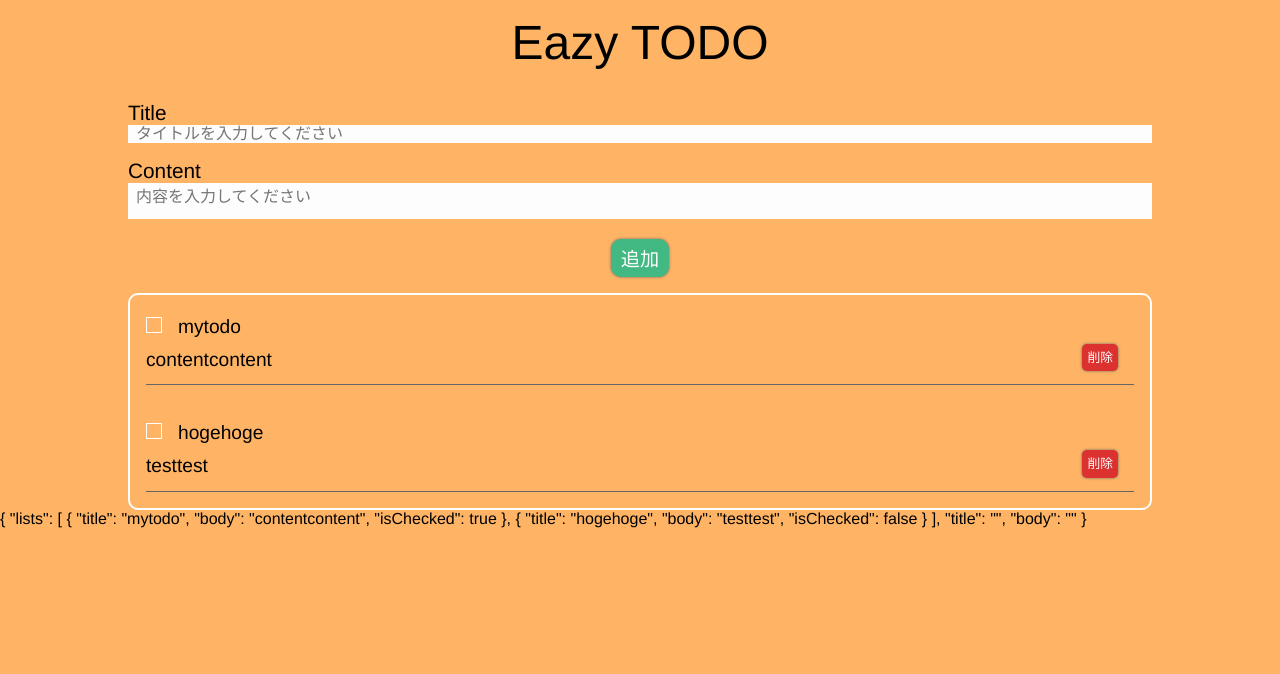
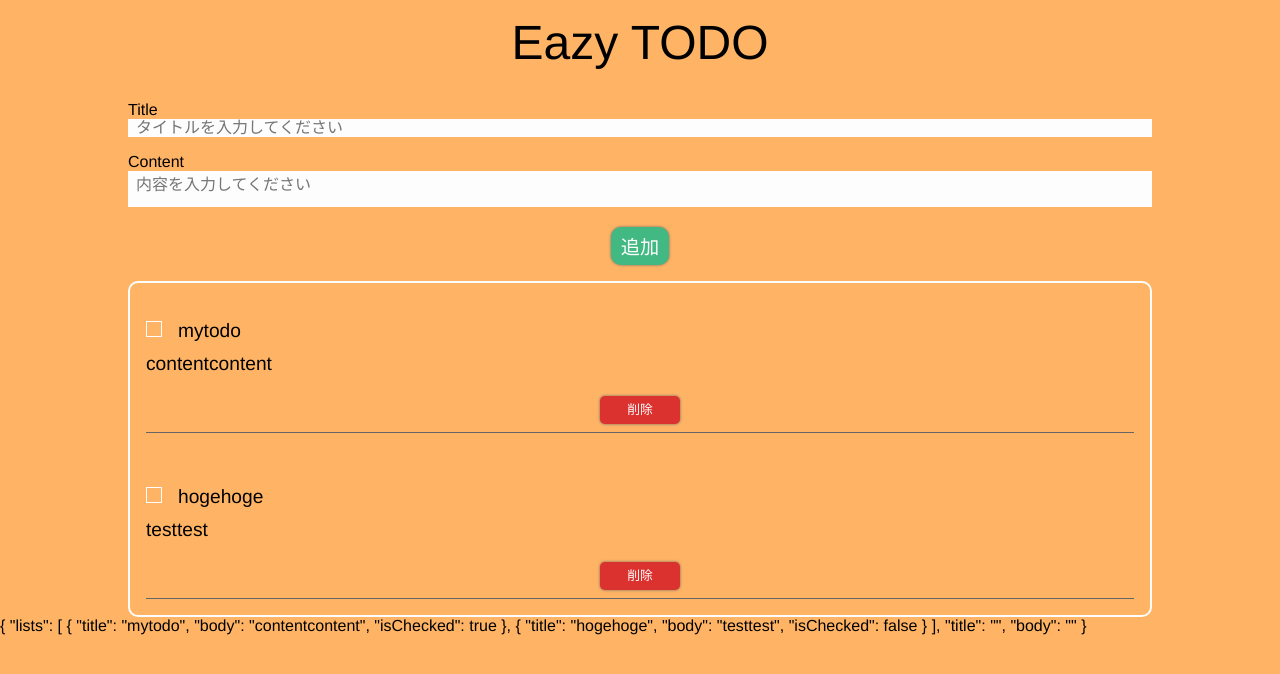
Before and after one commit to hir0ki0862/eazy-todo-app, a Vue app: page / in a window 1280 px wide. Shown: the top 674 px of the page. Built offline with nearby package versions, Linux system fonts and the light colour scheme.

Commit message:
チェックボックスの作成

```diff
--- a/src/App.vue
+++ b/src/App.vue
@@ -19,8 +19,13 @@
       <!--todo内容表示部分-->
       <div class="todo-wrapper">
         <ul class="todo-list" v-for="(list, i) in lists" :key="i">
-          <li id="checkbox" class="todo-list_item"><input type="checkbox" class="todo-checkbox"
-            v-model="isChecked">{{ list.title }}<br>{{ list.body }}
+          <li id="checkbox" class="todo-list_item">
+            <label class="check">
+              <input
+                type="checkbox"
+                class="todo-checkbox"
+                v-model="isChecked"><span class="check-mark"></span>{{ list.title }}
+              <br>{{ list.body }}</label>
             <button class="delete-todo" @click="deleteList(i)">削除</button>
           </li>
         </ul>
@@ -86,7 +91,6 @@ h1 {
 }
 
 label {
-  font-size: 1.3rem;
   display: block;
   padding-top: 1rem;
 }
@@ -132,25 +136,50 @@ label {
 
 .todo-list_item {
   line-height: 1.7;
-  position: relative;
+  word-break: break-word;
 }
 
 .todo-checkbox {
   width: 1rem;
   height: 1rem;
   border: 1px solid #fdfdfd;
-  cursor: pointer;
   margin-right: 1rem;
 }
 
+.check {
+  position: relative;
+  cursor: pointer;
+  user-select: none;
+  width: fit-content;
+}
+
+.check-mark::after {
+  content: '';
+  position: absolute;
+  top: 1.2rem;
+  left: 0.4rem;
+  width: 10px;
+  height: 18px;
+  border: solid #dc322f;
+  border-width: 0 4px 4px 0;
+  transform: rotate(45deg);
+  opacity: 0;
+}
+
+.check input:checked + .check-mark::after {
+  opacity: 1;
+}
+
 .delete-todo {
+  display: block;
   font-size: .8rem;
+  margin: 1rem auto 0;
   padding: 3px 5px;
+  width: 80px;
+  text-align: center;
   border-radius: 5px;
   color: #fdfdfd;
   background-color: #dc322f;
   box-shadow: 0 0 3px #666666;
-  position: absolute;
-  right: 1rem;
 }
 </style>
```
